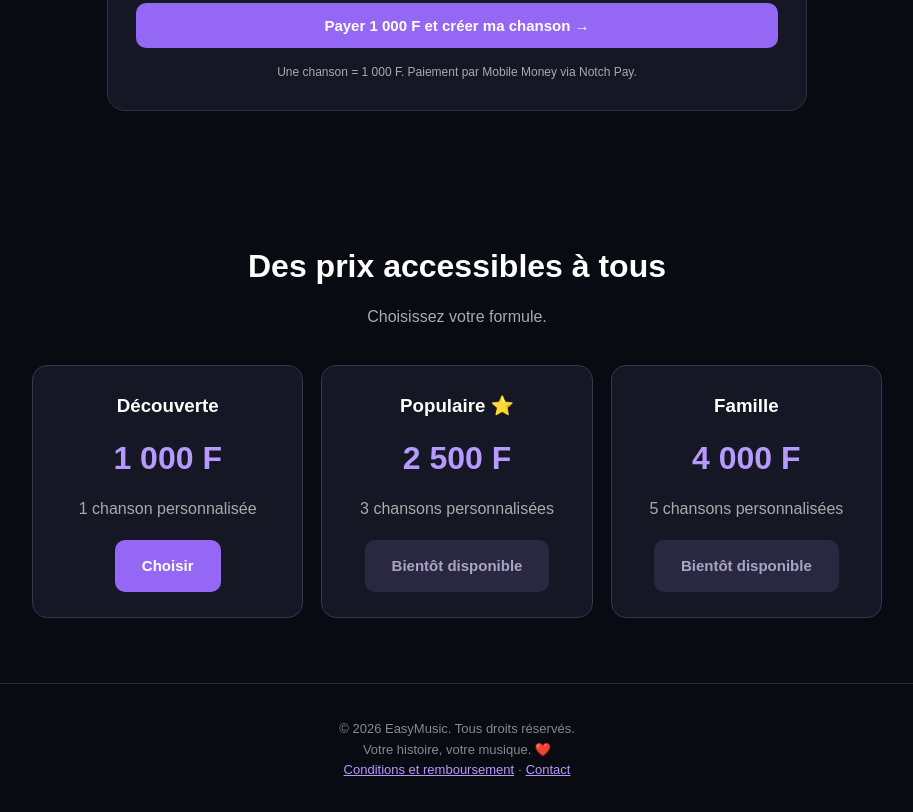
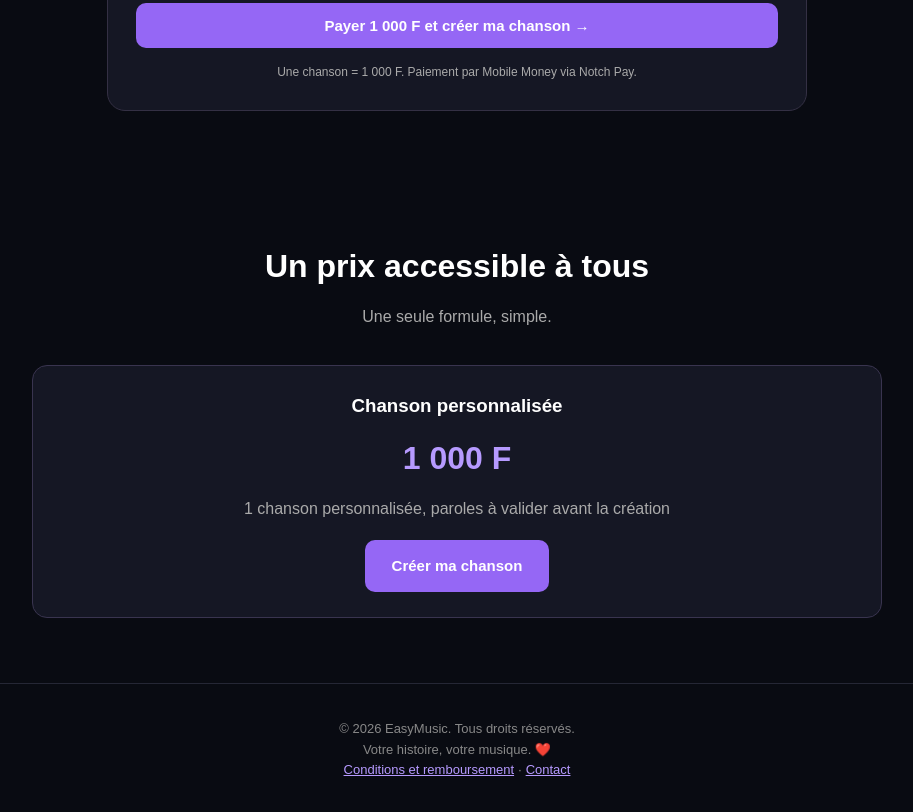
Before and after one commit to easymusic-africa/easymusic, a website: page index.html in a window 1280 px wide. Shown: the part 1731-2543 px from the top of the page, without its empty margins (183-1096 px from the left). Drawn offline with Linux system fonts and the light colour scheme.

Commit message:
Update index.html

```diff
--- a/index.html
+++ b/index.html
@@ -156,26 +156,14 @@ footer{text-align:center;padding:35px 15px;color:#888;border-top:1px solid #2527
 </section>
 
 <section id="tarifs">
-<h2 class="section-title">Des prix accessibles à tous</h2>
-<p class="subtitle">Choisissez votre formule.</p>
+<h2 class="section-title">Un prix accessible à tous</h2>
+<p class="subtitle">Une seule formule, simple.</p>
 <div class="prices">
 <div class="price">
-<h3>Découverte</h3>
+<h3>Chanson personnalisée</h3>
 <strong>1 000 F</strong>
-<p>1 chanson personnalisée</p>
-<a href="#creation" class="btn">Choisir</a>
-</div>
-<div class="price">
-<h3>Populaire ⭐</h3>
-<strong>2 500 F</strong>
-<p>3 chansons personnalisées</p>
-<span class="btn soon">Bientôt disponible</span>
-</div>
-<div class="price">
-<h3>Famille</h3>
-<strong>4 000 F</strong>
-<p>5 chansons personnalisées</p>
-<span class="btn soon">Bientôt disponible</span>
+<p>1 chanson personnalisée, paroles à valider avant la création</p>
+<a href="#creation" class="btn">Créer ma chanson</a>
 </div>
 </div>
 </section>
```
